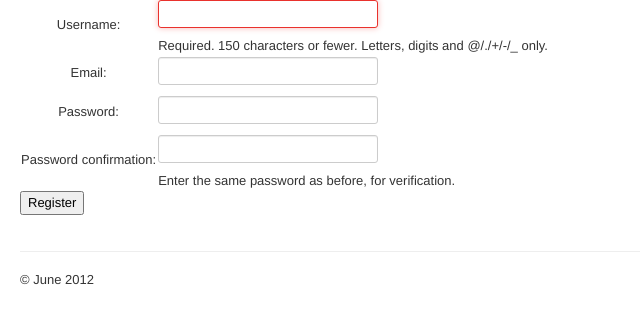
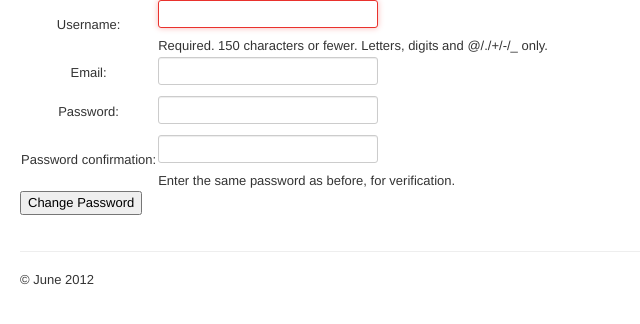
Before and after one commit to grgizem/simple-blog, a Django app: template mysite/templates/changepass.html in a window 1280 px wide. Shown: the part 310-634 px from the top of the page, without its empty margins (0-640 px from the left). Run offline with Django 3.2, Linux system fonts and the light colour scheme; the template is opened without the code that fills it: values that come from a table or form of the project are taken from there, others are empty; parts of the project's set-up code (start-up, migrations or seed data) failed here and were passed over; some libraries are stand-ins or nearby versions.

Commit message:
change pass and change email pages appereances changed

```diff
--- a/mysite/templates/changepass.html
+++ b/mysite/templates/changepass.html
@@ -7,6 +7,8 @@
 	<table>
       {{ form.as_table }}
 	</table>
-      <input type="submit" value="Register">
+	<div class="form_actions">
+      <input type="submit" value="Change Password">
+	</div>
   </form>
 {% endblock %}
```
